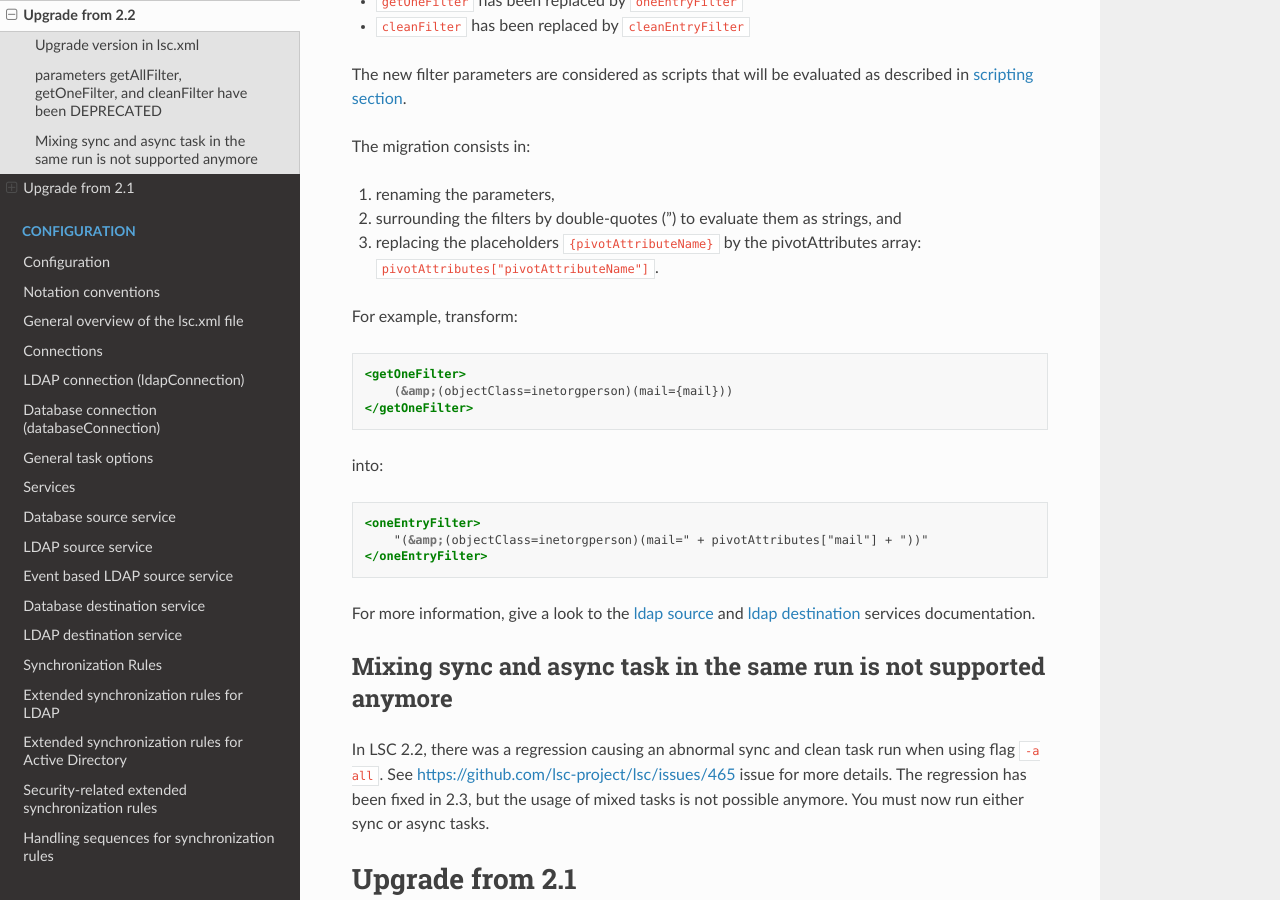
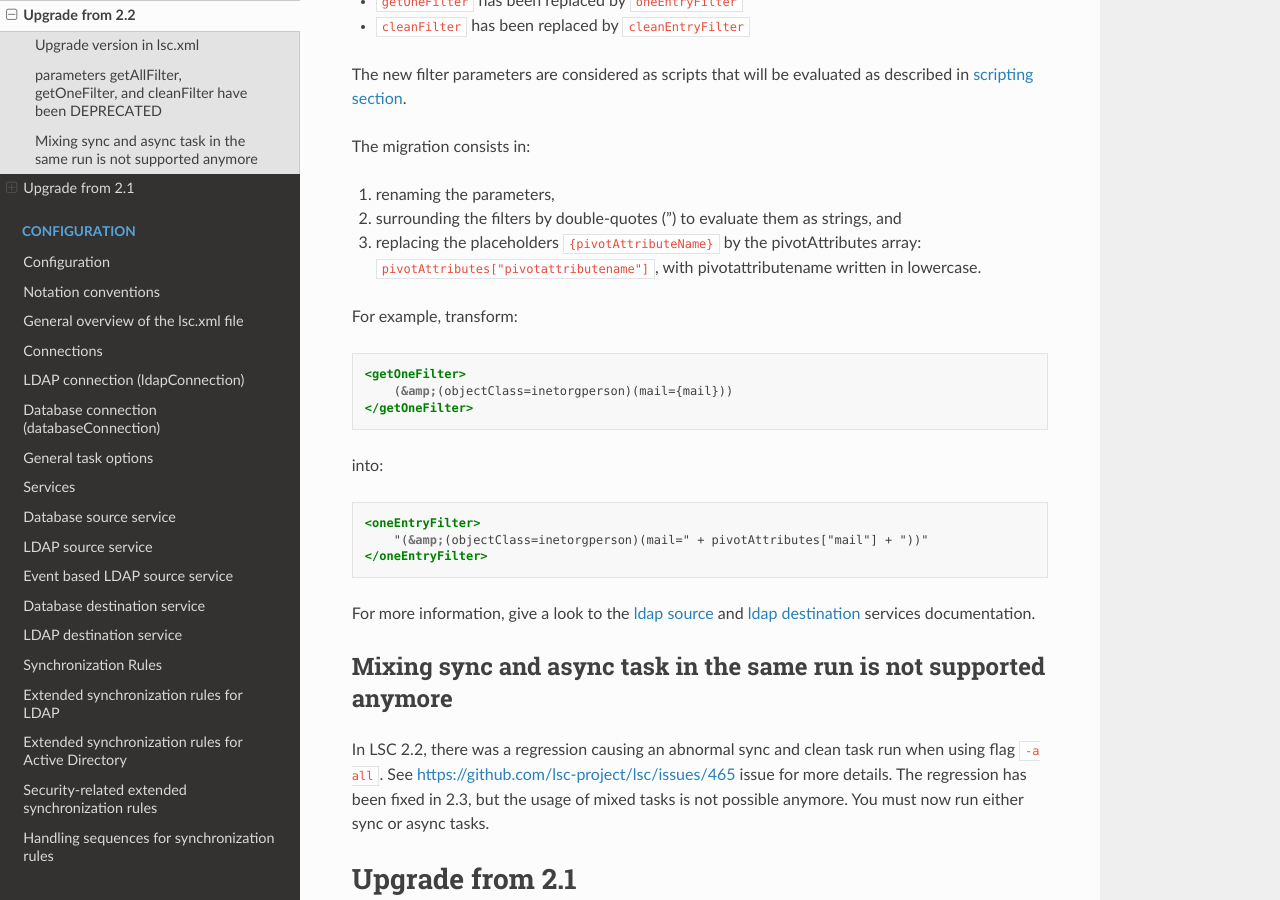
Before and after one commit to lsc-project/documentation, a Sphinx documentation site: the page built from source/upgrade.rst, in a window 1280 px wide and 900 px high, scrolled down 715 px. Built offline with Sphinx 7.4.7 and the Read the Docs theme 3.1.0, drawn with Linux system fonts in a browser that asks for light colours.

Commit message:
precision about pivotAttribute key value array

```diff
--- a/source/upgrade.rst
+++ b/source/upgrade.rst
@@ -39,7 +39,7 @@ The migration consists in:
 
 2. surrounding the filters by double-quotes (") to evaluate them as strings, and
 
-3. replacing the placeholders ``{pivotAttributeName}`` by the pivotAttributes array: ``pivotAttributes["pivotAttributeName"]``.
+3. replacing the placeholders ``{pivotAttributeName}`` by the pivotAttributes array: ``pivotAttributes["pivotattributename"]``, with pivotattributename written in lowercase.
 
 For example, transform:
 
```
